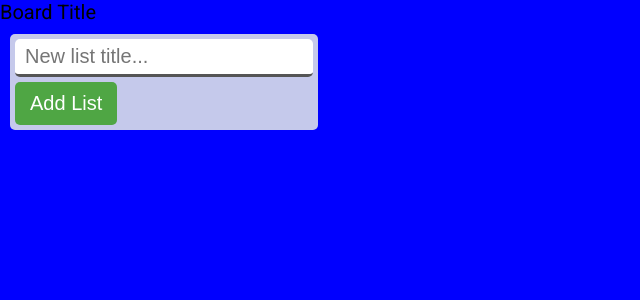
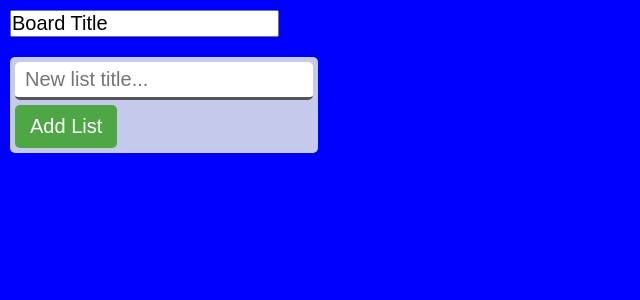
Before and after one commit to darrylgit/v11-geckos-team-03, a React (Create React App) app: page / in a window 1280 px wide. Shown: the top 300 px of the page, without its empty margins (0-640 px from the left). Built offline with nearby package versions, Linux system fonts and the light colour scheme.

Commit message:
Implement editable Board title

```diff
--- a/public/index.html
+++ b/public/index.html
@@ -23,7 +23,7 @@
       work correctly both with client-side routing and a non-root public URL.
       Learn how to configure a non-root public URL by running `npm run build`.
     -->
-    <title>Geckrello - A Trello Front-End Clone</title>
+    <title>Geckorello - A Trello Front-End Clone</title>
     <link
       href="https://fonts.googleapis.com/css?family=Roboto:300,400,500,700&display=swap"
       rel="stylesheet"
--- a/src/components/navbar/BoardTitle.js
+++ b/src/components/navbar/BoardTitle.js
@@ -2,31 +2,61 @@ import React, { Component } from "react";
 
 class BoardTitle extends Component {
   state = {
-    title: "Board Title"
+    inputText: "Board Title",
+    titleText: "Board Title"
   };
 
   inputHandler = event => {
-    const innerText = event.target.innerText;
-    console.log(innerText);
+    const inputText = event.target.value;
 
     this.setState({
-      title: innerText
+      inputText: inputText
     });
-    console.log(this.state);
   };
 
-  enterHandler = event => {};
+  keyUpHandler = event => {
+    const newTitle = event.target.value;
+
+    switch (event.key) {
+      case "Enter":
+        this.emptyInputHandler(newTitle);
+        break;
+      case "Escape":
+        this.emptyInputHandler(newTitle);
+        break;
+      default:
+        break;
+    }
+  };
+
+  onBlurHandler = event => {
+    const newTitle = event.target.value;
+
+    this.emptyInputHandler(newTitle);
+  };
+
+  emptyInputHandler = newTitle => {
+    if (newTitle === "") {
+      this.setState({
+        inputText: this.state.titleText
+      });
+    } else {
+      this.setState({
+        titleText: newTitle
+      });
+    }
+  };
 
   render() {
     return (
-      <div
-        className="BoardTitle"
-        contentEditable="true"
-        suppressContentEditableWarning="true"
-        onKeyUp={this.enterHandler}
-        onInput={this.inputHandler}
-      >
-        {this.state.title}
+      <div className="BoardTitle">
+        <input
+          className="title-input"
+          value={this.state.inputText}
+          onChange={this.inputHandler}
+          onKeyUp={this.keyUpHandler}
+          onBlur={this.onBlurHandler}
+        ></input>
       </div>
     );
   }
--- a/src/index.css
+++ b/src/index.css
@@ -3,50 +3,35 @@
 *::before {
   margin: 0;
   padding: 0;
-  box-sizing: inherit;
-}
+  box-sizing: inherit; }
 
 html {
-  font-size: 62.5%;
-}
+  font-size: 62.5%; }
 
 body {
   box-sizing: border-box;
   height: 100vh;
-  background-color: blue;
-}
+  background-color: blue; }
 
 body {
-  font-family: "Roboto", "Arial", sans-serif;
-}
-
-.NavBar {
-  display: flex;
-  flex-direction: row;
-  font-size: 2em;
-}
+  font-family: "Roboto", "Arial", sans-serif; }
 
 .board {
   padding: 1rem;
   display: grid;
   grid-template-columns: repeat(auto-fill, minmax(30rem, 1fr));
-  grid-gap: 1rem 1rem;
-}
+  grid-gap: 1rem 1rem; }
 
 .addList {
   border-radius: 0.5rem;
-  background-color: #c5c9eb;
-}
+  background-color: #c5c9eb; }
   .addList__form {
-  width: 100%;
-}
+    width: 100%; }
 
 .form {
-  padding: 0.5rem;
-}
+  padding: 0.5rem; }
   .form__group:not(:last-child) {
-  margin-bottom: 0.5rem;
-}
+    margin-bottom: 0.5rem; }
   .form__input {
     display: block;
     width: 100%;
@@ -55,13 +40,11 @@ body {
     padding: 0 1rem;
     border-radius: 0.5rem;
     border: none;
-  color: #333;
-}
+    color: #333; }
     .form__input--validation {
       border-bottom-style: solid;
       border-bottom-width: 3px;
-  border-bottom-color: #555;
-}
+      border-bottom-color: #555; }
   .form__submit {
     display: block;
     padding: 1rem 1.5rem;
@@ -70,8 +53,7 @@ body {
     font-size: 2rem;
     background-color: #4fa644;
     color: white;
-  cursor: pointer;
-}
+    cursor: pointer; }
 
 .list {
   width: 100%;
@@ -81,20 +63,25 @@ body {
   padding: 1rem;
   min-height: 100px;
   position: relative;
-  overflow: hidden;
-}
+  overflow: hidden; }
   .list__heading {
     font-size: 2rem;
     width: 90%;
-  font-family: sans-serif;
-}
+    font-family: sans-serif; }
   .list__remove {
     position: absolute;
     top: 1rem;
     right: 1rem;
     cursor: pointer;
-  font-size: 2.5rem;
-}
+    font-size: 2.5rem; }
     .list__remove:hover {
-  color: red;
-}
+      color: red; }
+
+.NavBar {
+  display: flex;
+  flex-direction: row;
+  padding: 1rem;
+  font-size: 2em; }
+
+.title-input {
+  font-size: 2rem; }
--- /dev/null
+++ b/src/sass/components/_boardtitle.scss
@@ -0,0 +1,6 @@
+.title-input {
+  width: 100%;
+  max-width: 500px;
+  box-sizing: border-box;
+  font-size: 2rem;
+}
--- a/src/sass/components/_navbar.scss
+++ b/src/sass/components/_navbar.scss
@@ -1,5 +1,6 @@
 .NavBar {
   display: flex;
   flex-direction: row;
+  padding: 1rem;
   font-size: 2em;
 }
--- a/src/sass/index.scss
+++ b/src/sass/index.scss
@@ -12,3 +12,4 @@
 @import "components/list";
 @import "components/navbar";
 @import "components/popup";
+@import "components/boardtitle";
```
Also changed, not shown: src/components/app/App.js (+0 -12 lines). Lines whose indentation alone changed are shown as unchanged.
